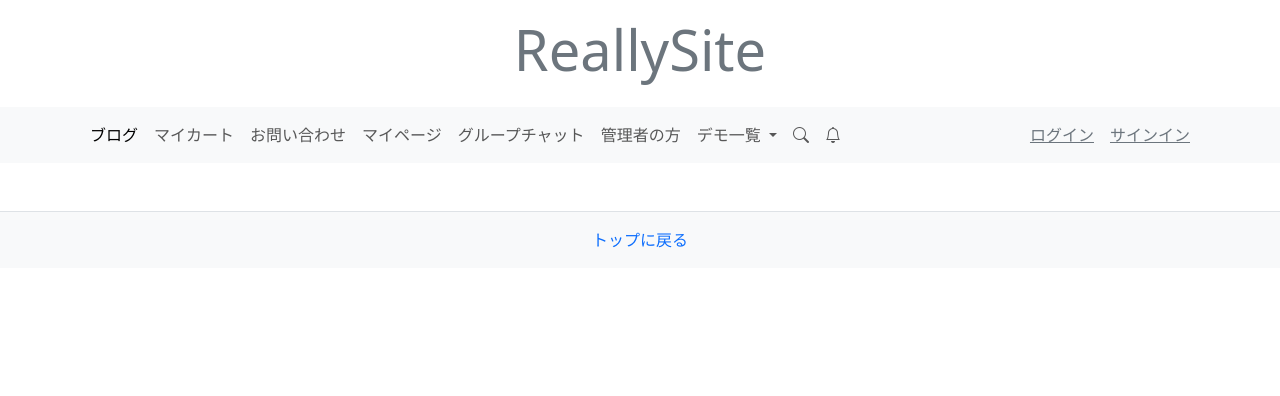
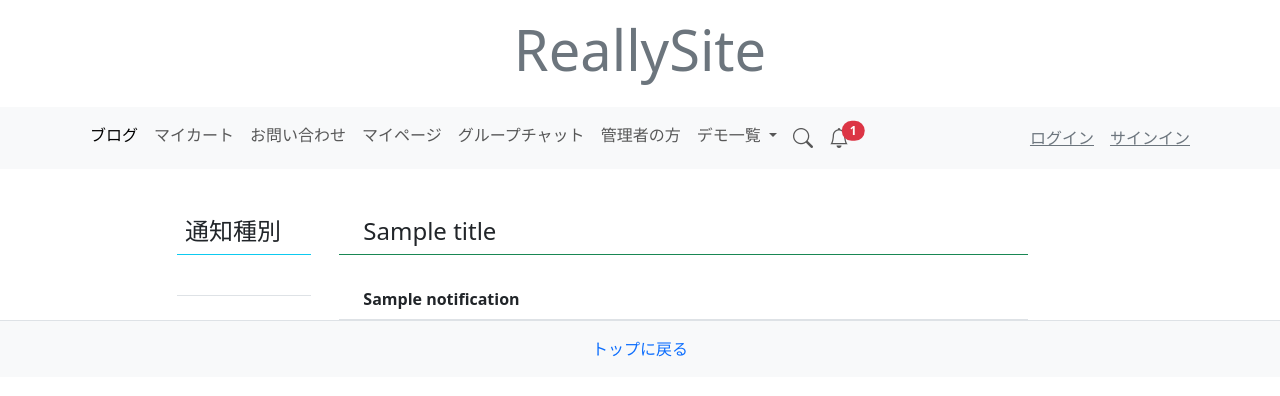
Before and after one commit to Musty-string3/Udemy-django-ReallySite, a Django app: template templates/mysite/notification.html in a window 1280 px wide. Shown: the top 396 px of the page. Run offline with Django 3.2, Linux system fonts and the light colour scheme; the template is opened without the code that fills it: most values are stand-ins (such as "Sample title", 1, 10 or a date in 2020).

Commit message:
通知機能のいいねのみ作成

```diff
--- a/templates/mysite/notification.html
+++ b/templates/mysite/notification.html
@@ -3,6 +3,66 @@
 {% block content %}
 
 <main class="container">
+    <div class="row">
+        <div class="col-md-10 col-12 mx-auto">
+            <div class="row">
+                <div class="col-2">
+                    <div class="h4 pb-2 mb-4 text-secondry border-bottom border-info">
+                        <span class="ms-2">通知種別</span>
+                    </div>
+                    <ol class="list-group list-group-flush">
+                        {% for action in action_type %}
+                            <form method="get">
+                                <button type="submit" class="list-group-item list-group-item-action border border-start-0 border-end-0 border-top-0">
+                                    <div class="ms-2 me-auto">
+                                        <div class="fw-bold">
+                                            {% if action.0 == "new_registration" %}
+                                                全て
+                                                {% if notifications %}
+                                                <span class="float-end me-3 badge bg-primary rounded-pill">{{ notifications.count }}</span>
+                                                {% endif %}
+                                                <input type="hidden" name="action_type" value="all">
+                                            {% elif action.0 == "comment" %}
+                                                コメント
+                                                <span class="float-end me-3 badge bg-primary rounded-pill">{{ notification_counts.comment_count }}</span>
+                                                <input type="hidden" name="action_type" value="comment">
+                                            {% elif action.0 == "like" %}
+                                                いいね
+                                                <input type="hidden" name="action_type" value="like">
+                                            {% elif action.0 == "follow" %}
+                                                フォロー
+                                                <input type="hidden" name="action_type" value="follow">
+                                            {% elif action.0 == "purchase" %}
+                                                購入
+                                                <input type="hidden" name="action_type" value="purchase">
+                                            {% endif %}
+                                        </div>
+                                    </div>
+                                </button>
+                            </form>
+                        {% endfor %}
+                    </ol>
+                </div>
+                {% comment %} 通知一覧 {% endcomment %}
+                <div class="col-9 ms-lg-1">
+                    <div class="h4 pb-2 mb-4 text-dark border-bottom border-success">
+                        <span class="ms-4">{{ title }}</span>
+                    </div>
+                    <ol class="list-group list-group-flush">
+                        {% for notification in notifications %}
+                            <button type="button" class="list-group-item list-group-item-action border border-start-0 border-end-0 border-top-0">
+                                <div class="ms-2 me-auto">
+                                    <div class="fw-bold">
+                                        {{ notification }}
+                                    </div>
+                                </div>
+                            </button>
+                        {% endfor %}
+                    </ol>
+                </div>
+            </div>
+        </div>
+    </div>
 </main>
 
 {% endblock %}
--- a/templates/snippets/header.html
+++ b/templates/snippets/header.html
@@ -1,3 +1,4 @@
+{% load static %}
 <div class="container">
     <header class="py-3">
         <div class="row flex-nowarp justify-content-center align-items-center">
@@ -44,10 +45,17 @@
                     </ul>
                 </li>
                 <li class="nav-item">
-                    <a class="nav-link" href="{% url 'blog:search' %}"><i class="bi bi-search"></i></a>
+                    <a class="nav-link" href="{% url 'blog:search' %}"><i class="bi bi-search fs-5"></i></a>
                 </li>
                 <li class="nav-item">
-                    <a class="nav-link" href="{% url 'blog:notification' %}"><i class="bi bi-bell"></i></a>
+                    <a class="nav-link nav-list" href="{% url 'blog:notification' %}">
+                        <i class="bi bi-bell fs-5"></i>
+                        {% if notification_count %}
+                        <span class="translate-middle badge rounded-pill bg-danger nav-bell">
+                            {{ notification_count }}
+                        </span>
+                        {% endif %}
+                    </a>
                 </li>
             </ul>
         </div>
```
Also changed, not shown: blog/models.py (+10 -10 lines), blog/views.py (+32 -7 lines), common/myiste_def.py (+12 -1 lines).
